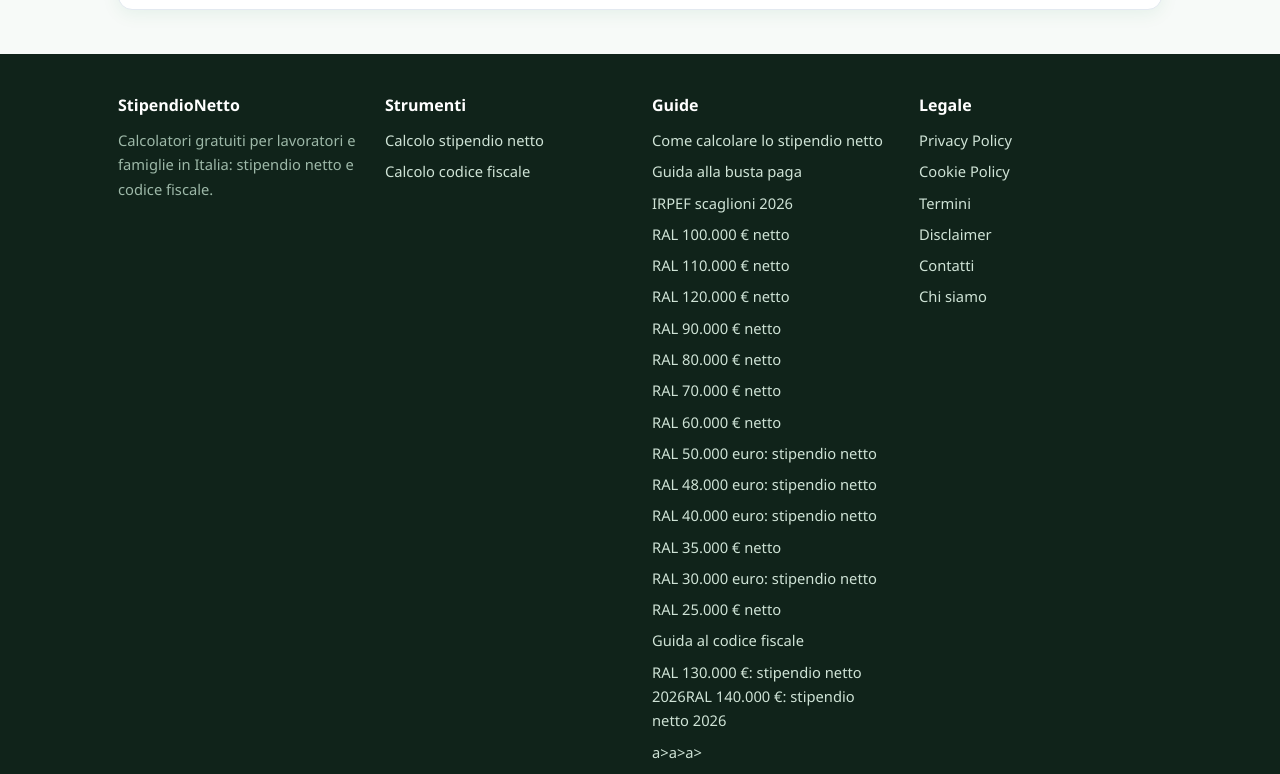
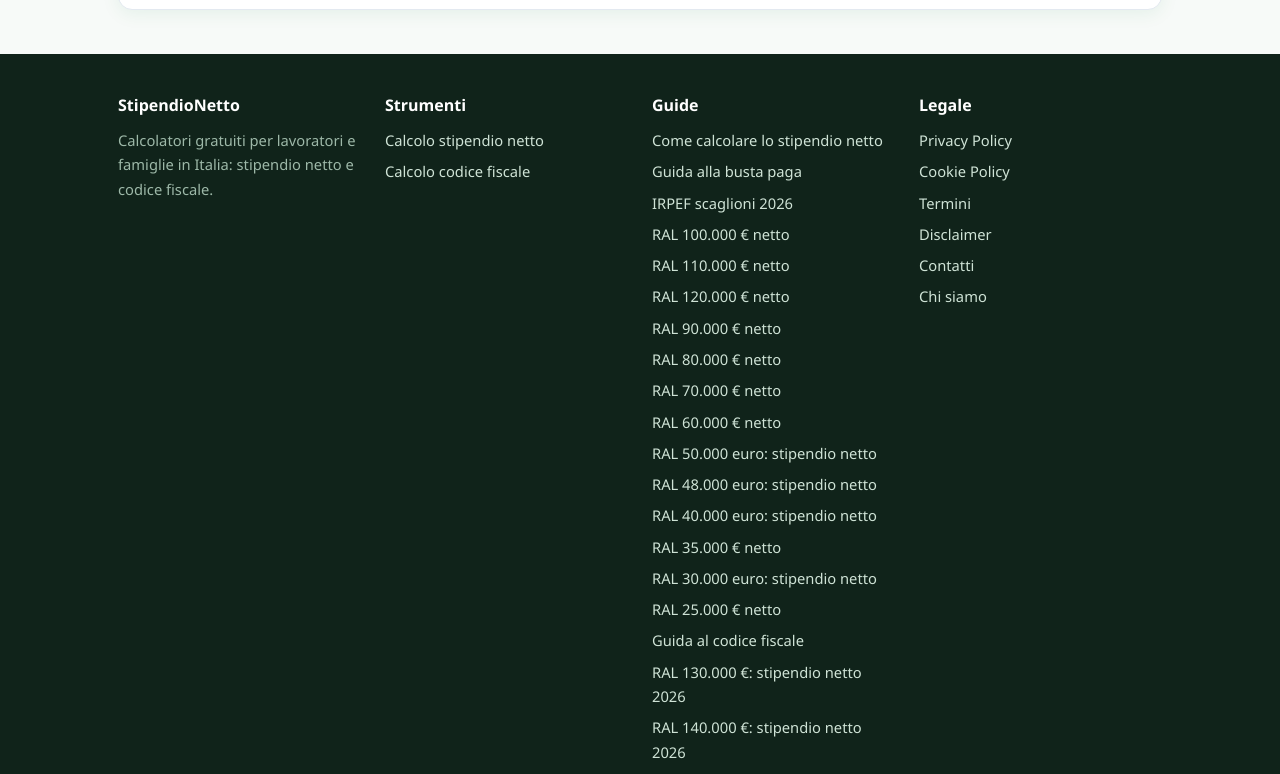
Before and after one commit to mirzacreative/stipendio-netto, a plain HTML site: page index.html in a window 1280 px wide. Shown: the part 1975-2749 px from the top of the page. Drawn offline with Linux system fonts and the light colour scheme.

Commit message:
Fix malformed 130000/140000 links in index.html

```diff
--- a/index.html
+++ b/index.html
@@ -100,7 +100,7 @@
 <div class="cols">
 <div><h4>StipendioNetto</h4><p style="color:#9db8a8">Calcolatori gratuiti per lavoratori e famiglie in Italia: stipendio netto e codice fiscale.</p></div>
 <div><h4>Strumenti</h4><a href="./">Calcolo stipendio netto</a><a href="calcolo-codice-fiscale.html">Calcolo codice fiscale</a></div>
-<div><h4>Guide</h4><a href="come-calcolare-stipendio-netto.html">Come calcolare lo stipendio netto</a><a href="busta-paga-guida.html">Guida alla busta paga</a><a href="irpef-scaglioni-2026.html">IRPEF scaglioni 2026</a><a href="ral-100000-stipendio-netto.html">RAL 100.000 € netto</a><a href="ral-110000-stipendio-netto.html">RAL 110.000 € netto</a><a href="ral-120000-stipendio-netto.html">RAL 120.000 € netto</a><a href="ral-90000-stipendio-netto.html">RAL 90.000 € netto</a><a href="ral-80000-stipendio-netto.html">RAL 80.000 € netto</a><a href="ral-70000-stipendio-netto.html">RAL 70.000 € netto</a><a href="ral-60000-stipendio-netto.html">RAL 60.000 € netto</a><a href="ral-50000-stipendio-netto.html">RAL 50.000 euro: stipendio netto</a><a href="ral-48000-stipendio-netto.html">RAL 48.000 euro: stipendio netto</a><a href="ral-40000-stipendio-netto.html">RAL 40.000 euro: stipendio netto</a><a href="ral-35000-stipendio-netto.html">RAL 35.000 € netto</a><a href="ral-30000-stipendio-netto.html">RAL 30.000 euro: stipendio netto</a><a href="ral-25000-stipendio-netto.html">RAL 25.000 € netto</a><a href="codice-fiscale-guida.html">Guida al codice fiscale</a><a href="ral-130000-stipendio-netto.html">RAL 130.000 €: stipendio netto 2026</<a href="ral-140000-stipendio-netto.html">RAL 140.000 €: stipendio netto 2026</a>a>a>a></div>
+<div><h4>Guide</h4><a href="come-calcolare-stipendio-netto.html">Come calcolare lo stipendio netto</a><a href="busta-paga-guida.html">Guida alla busta paga</a><a href="irpef-scaglioni-2026.html">IRPEF scaglioni 2026</a><a href="ral-100000-stipendio-netto.html">RAL 100.000 € netto</a><a href="ral-110000-stipendio-netto.html">RAL 110.000 € netto</a><a href="ral-120000-stipendio-netto.html">RAL 120.000 € netto</a><a href="ral-90000-stipendio-netto.html">RAL 90.000 € netto</a><a href="ral-80000-stipendio-netto.html">RAL 80.000 € netto</a><a href="ral-70000-stipendio-netto.html">RAL 70.000 € netto</a><a href="ral-60000-stipendio-netto.html">RAL 60.000 € netto</a><a href="ral-50000-stipendio-netto.html">RAL 50.000 euro: stipendio netto</a><a href="ral-48000-stipendio-netto.html">RAL 48.000 euro: stipendio netto</a><a href="ral-40000-stipendio-netto.html">RAL 40.000 euro: stipendio netto</a><a href="ral-35000-stipendio-netto.html">RAL 35.000 € netto</a><a href="ral-30000-stipendio-netto.html">RAL 30.000 euro: stipendio netto</a><a href="ral-25000-stipendio-netto.html">RAL 25.000 € netto</a><a href="codice-fiscale-guida.html">Guida al codice fiscale</a><a href="ral-130000-stipendio-netto.html">RAL 130.000 €: stipendio netto 2026</a><a href="ral-140000-stipendio-netto.html">RAL 140.000 €: stipendio netto 2026</a></div>
 <div><h4>Legale</h4><a href="privacy-policy.html">Privacy Policy</a><a href="cookie-policy.html">Cookie Policy</a><a href="termini.html">Termini</a><a href="disclaimer.html">Disclaimer</a><a href="contatti.html">Contatti</a><a href="chi-siamo.html">Chi siamo</a></div>
 </div>
 <div class="base">© 2026 StipendioNetto · Tutti i calcoli sono stime semplificate a scopo informativo.</div>
```
